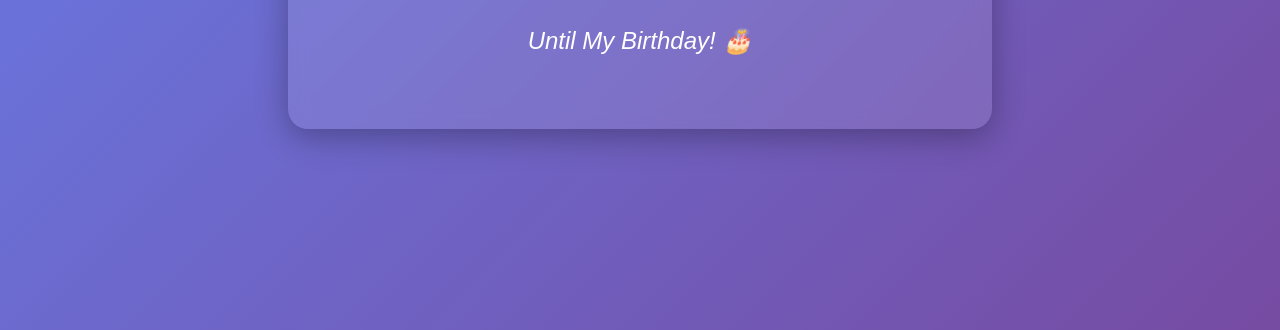
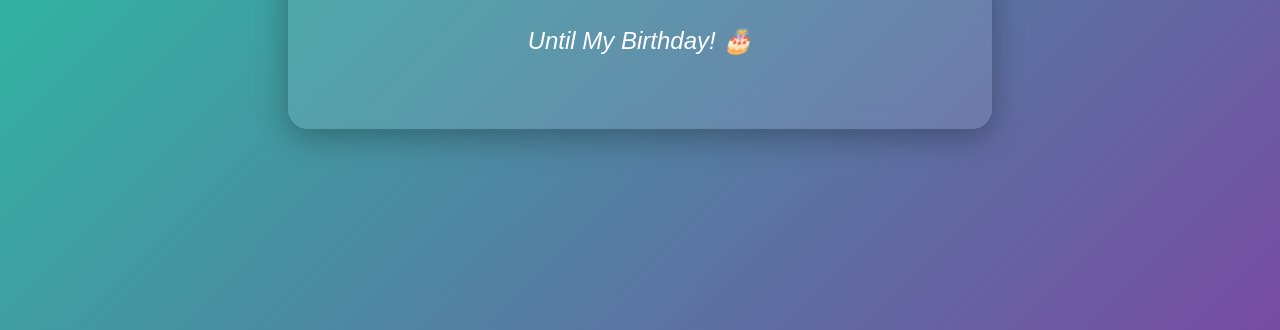
Before and after one commit to kalyansudhir/My-countdown-timer, a plain HTML site: page index.html in a window 1280 px wide. Shown: the part 470-800 px from the top of the page. Drawn offline with Linux system fonts and the light colour scheme.

Commit message:
Update style.css

```diff
--- a/style.css
+++ b/style.css
@@ -1,6 +1,6 @@
 /* This makes everything look awesome! */
 body {
-    background: linear-gradient(135deg, #667eea 0%, #764ba2 100%);
+    background: linear-gradient(135deg, #1dd1a1 0%, #764ba2 100%);
     font-family: 'Arial', sans-serif;
     display: flex;
     justify-content: center;
```
